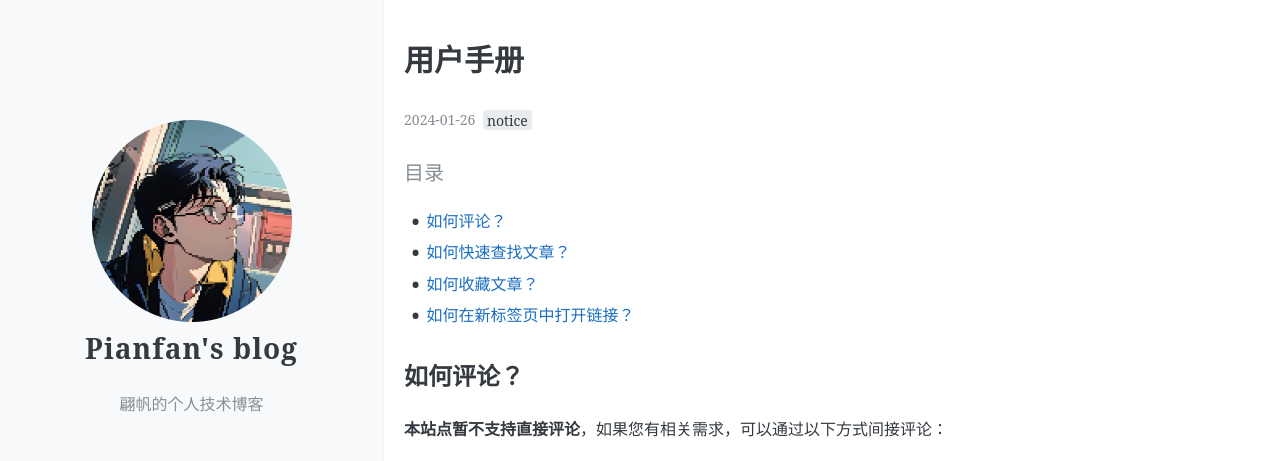
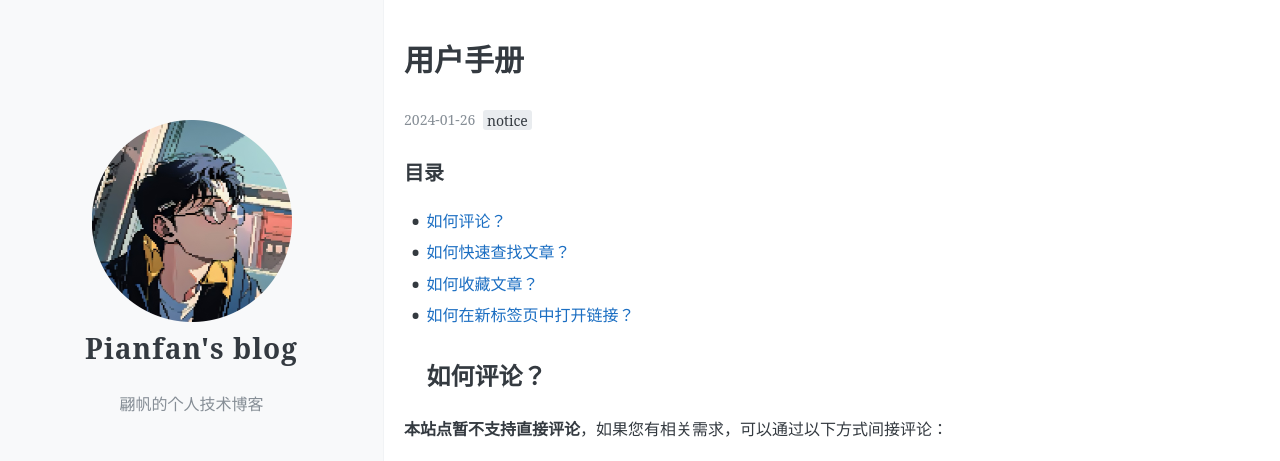
Before and after one commit to pianfan/pianfan.github.io, a Jekyll site: the page built from _posts/2024-1-26-user_manual.md, in a window 1280 px wide. Shown: the top 461 px of the page. Built offline with Jekyll 4.4.1, drawn with Linux system fonts in a browser that asks for light colours.

```diff
--- a/_posts/2024-1-26-user_manual.md
+++ b/_posts/2024-1-26-user_manual.md
@@ -7,17 +7,17 @@ comments: true
 author: pianfan
 ---
 
-#### 目录
+### 目录
 
 - [如何评论？](#如何评论)
 - [如何快速查找文章？](#如何快速查找文章)
 - [如何收藏文章？](#如何收藏文章)
 - [如何在新标签页中打开链接？](#如何在新标签页中打开链接)
-
+<!-- more -->
 ## 如何评论？
 
 **本站点暂不支持直接评论**，如果您有相关需求，可以通过以下方式间接评论：
-<!-- more -->
+
 - 移步至[本博客的 GitHub 官方评论区](https://github.com/pianfan/pianfan.github.io/discussions)，在这里您可以自由发表各种类型的评论并与其他人进行互动。
 
     ![评论类型](https://pianfan.github.io/images/discussion.png "评论类型")
```
